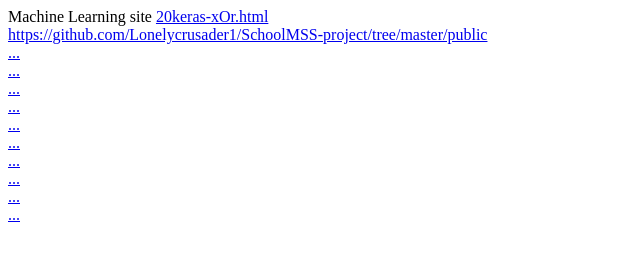
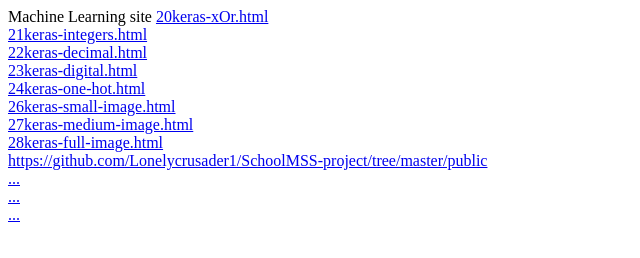
Before and after one commit to Lonelycrusader1/SchoolMSS-project, a plain HTML site: page public/index.html in a window 1280 px wide. Shown: the whole page, without its empty margins (0-640 px from the left). Drawn offline with Linux system fonts and the light colour scheme.

Commit message:
Update index.html

```diff
--- a/public/index.html
+++ b/public/index.html
@@ -1,14 +1,14 @@
 Machine Learning site
 
 <a href="20keras-xOr.html">20keras-xOr.html</a><br>
+<a href="21keras-integers.html">21keras-integers.html</a><br>
+<a href="22keras-decimal.html">22keras-decimal.html</a><br>
+<a href="23keras-digital.html">23keras-digital.html</a><br>
+<a href="24keras-one-hot.html">24keras-one-hot.html</a><br>
+<a href="26keras-small-image.html">26keras-small-image.html</a><br>
+<a href="27keras-medium-image.html">27keras-medium-image.html</a><br>
+<a href="28keras-full-image.html">28keras-full-image.html</a><br>
 <a href="https://github.com/Lonelycrusader1/SchoolMSS-project/tree/master/public">https://github.com/Lonelycrusader1/SchoolMSS-project/tree/master/public</a><br>
 <a href="...">...</a><br>
 <a href="...">...</a><br>
 <a href="...">...</a><br>
-<a href="...">...</a><br>
-<a href="...">...</a><br>
-<a href="...">...</a><br>
-<a href="...">...</a><br>
-<a href="...">...</a><br>
-<a href="...">...</a><br>
-<a href="...">...</a><br>
```
